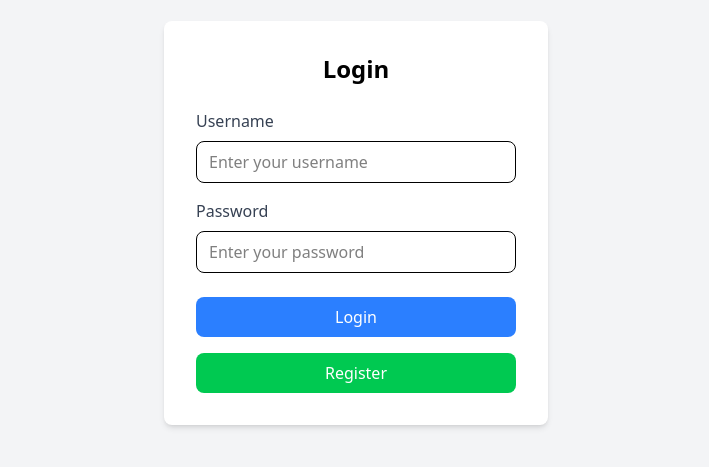
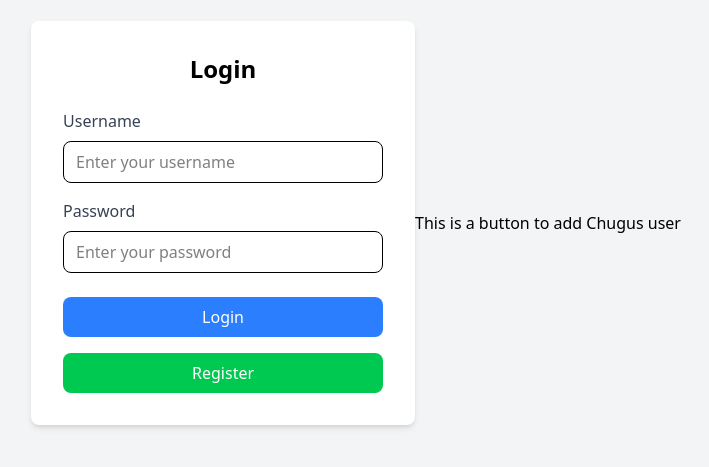
Before and after one commit to eddiewn/auth, a React (Vite) app: page /login in a window 1280 px wide. Shown: the part 177-644 px from the top of the page, without its empty margins (284-993 px from the left). Built offline with nearby package versions, Linux system fonts and the light colour scheme.

Commit message:
Can now add chungus bigsson

```diff
--- a/server.ts
+++ b/server.ts
@@ -12,8 +12,14 @@ const pool = new Pool({
     port: 5432,
 });
 
-  const res = await pool.query('SELECT NOW() AS now');
-  console.log('Postgres connected — server time:', res.rows[0].now);
+(async () => {
+  try {
+    const res = await pool.query('SELECT NOW() AS now');
+    console.log('Postgres connected — server time:', res.rows[0].now);
+  } catch (err) {
+    console.error('Error connecting to Postgres:', err);
+  }
+})();
 
 
 const app = express();
@@ -21,7 +27,9 @@ const PORT = 4000;
 
 
 app.use(express.json());
-app.use(cors())
+app.use(cors({
+    origin: "http://localhost:5173"
+}))
 
 app.get("/", (req, res) => {
     res.send("Hello")
@@ -29,7 +37,7 @@ app.get("/", (req, res) => {
 
 app.post("/users", (req, res) => {
     try {
-        pool.query('INSERT INTO users(username, password) VALUES ("Chunguns", "Bigsson")')
+        console.log("Chugnus")
     } catch (error) {
         console.log("Error posting user", error)
     }
--- a/src/Components/AuthForms/LoginForm.tsx
+++ b/src/Components/AuthForms/LoginForm.tsx
@@ -5,7 +5,7 @@ type Props = {
 
 const LoginForm = ({setFormState, formState}: Props) => {
     return(
-                    <div className="flex items-center justify-center min-h-screen bg-gray-100">
+            <div className="flex items-center justify-center min-h-screen bg-gray-100">
                 <form className="bg-white p-8 rounded-lg shadow-md w-full max-w-sm">
                     <h2 className="text-2xl font-bold mb-6 text-center">
                         Login
@@ -52,6 +52,21 @@ const LoginForm = ({setFormState, formState}: Props) => {
                         Register
                     </button>
                 </form>
+                <button onClick={() => {
+                    try {
+                        const addChungusUser = async () => {
+                            const url = ("http://localhost:4000/users")
+                            fetch(url,{
+                                method: "POST",
+                                headers: { "Content-Type": "application/json" },
+                            })
+                        }
+
+                        addChungusUser();
+                    } catch (error) {
+                        console.log("Chungus error:", error)
+                    }
+                }}>This is a button to add Chugus user</button>
             </div>
     )
 }
```
